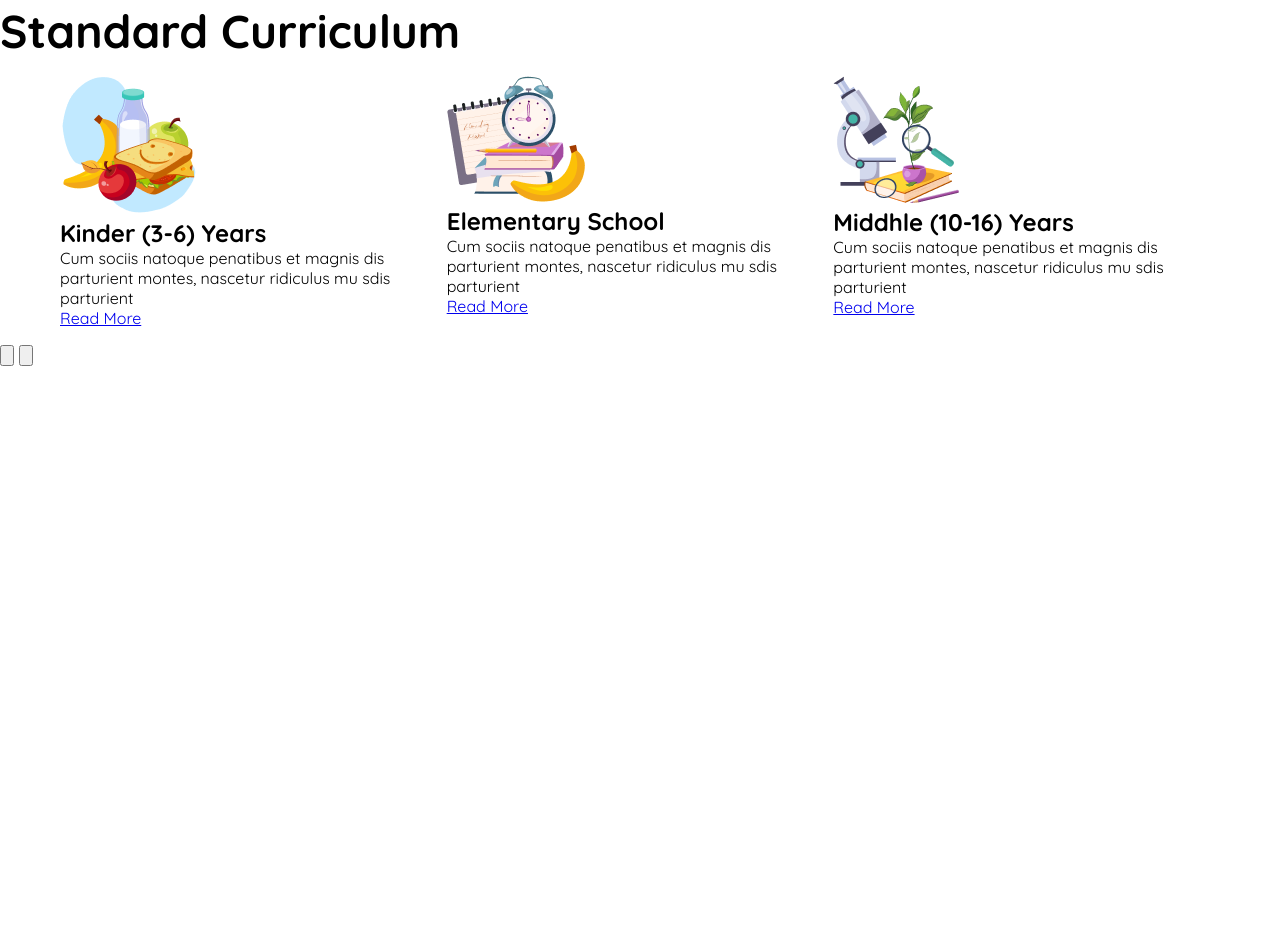
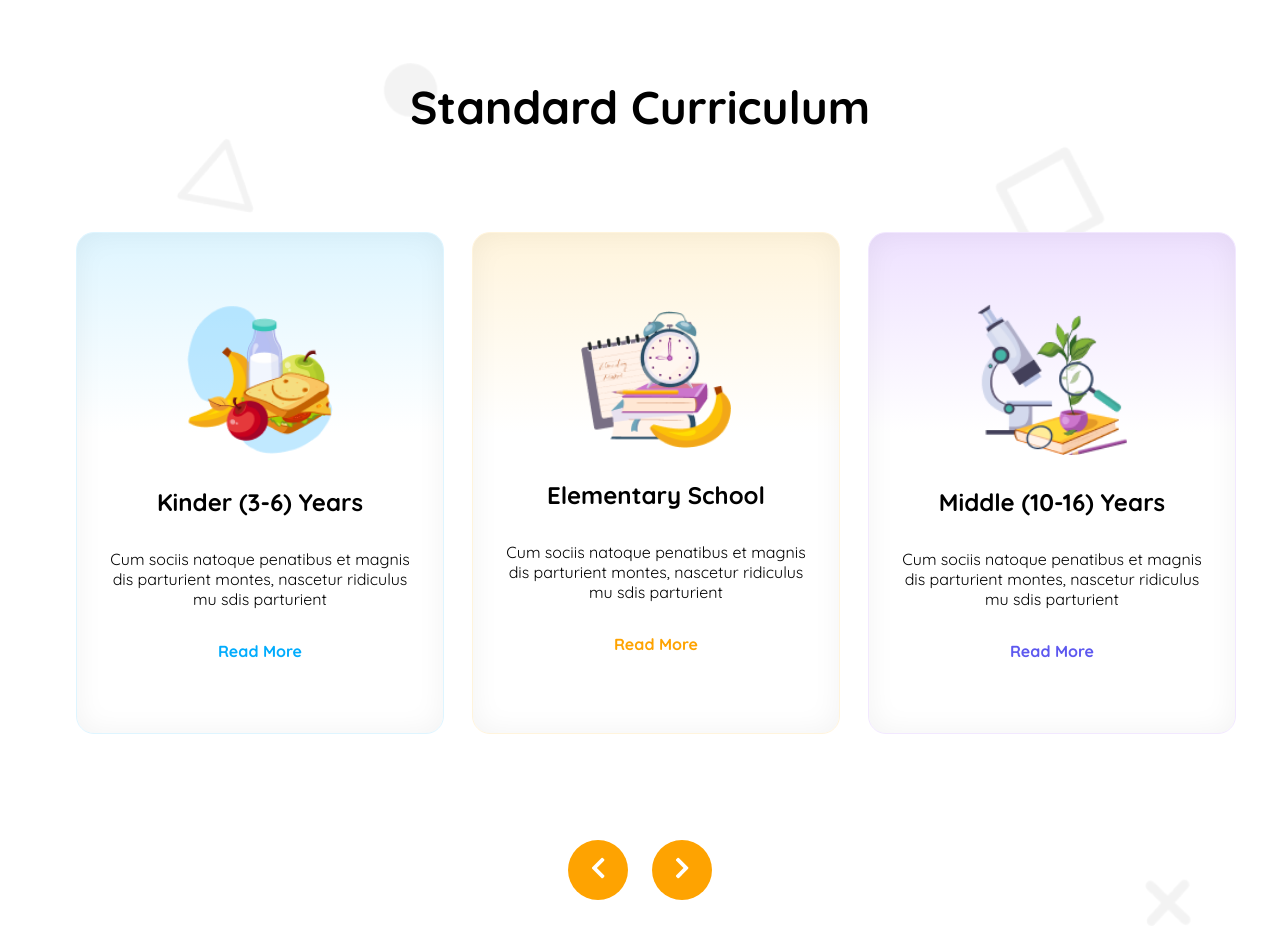
Before and after one commit to zer0-webdev/B11-A2-Kids-School, a plain HTML site: page index.html in a window 1280 px wide. Shown: the part 701-1640 px from the top of the page. Before the commit the page ends 1067 px from the top, so only its background shows below. Drawn offline with Linux system fonts and the light colour scheme.

Commit message:
Standard Done

```diff
--- a/index.html
+++ b/index.html
@@ -59,38 +59,44 @@
     <!-- Student Curriculum -->
      <!-- Student Curriculum -->
     <section class="student-curriculum">
+        <div class="container student-container">
             <h2 class="student-section-heading">
                 Standard Curriculum
             </h2>
             <div class="container">
-            <div class="curriculum-card">
+                <div class="curriculum-card gr-blue">
                     <img src="assets/kinder.png" alt="kinder">
                     <h3>Kinder (3-6) Years</h3>
                     <p>Cum sociis natoque penatibus et magnis
                         dis parturient montes, nascetur ridiculus
                         mu sdis parturient</p>
-                <a href="#">Read More</a>
+                    <a href="#" class="text-sky">Read More</a>
                 </div>
-            <div class="curriculum-card">
+                <div class="curriculum-card gr-orange">
                     <img src="assets/elementary.png" alt="elementary">
                     <h3>Elementary School</h3>
                     <p>Cum sociis natoque penatibus et magnis
                         dis parturient montes, nascetur ridiculus
                         mu sdis parturient</p>
-                <a href="#">Read More</a>
+                    <a href="#" class="text-orange">Read More</a>
                 </div>
-            <div class="curriculum-card">
+                <div class="curriculum-card gr-purple">
                     <img src="assets/middle.png" alt="Middle School">
-                <h3>Middhle (10-16) Years</h3>
+                    <h3>Middle (10-16) Years</h3>
                     <p>Cum sociis natoque penatibus et magnis
                         dis parturient montes, nascetur ridiculus
                         mu sdis parturient</p>
-                <a href="#">Read More</a>
+                    <a href="#" class="text-purple">Read More</a>
                 </div>
             </div>
             <div class="slider-btn-box">
-            <button class="slider-btn slider-left"></button>
-            <button class="slider-btn slider-right"></button>
+                <button class="slider-btn">
+                    <img src="assets/icon-left.png" alt="slider btn left">
+                </button>
+                <button class="slider-btn ">
+                    <img src="assets/icon-right.png" alt="slider btn right">
+                </button>
+            </div>
         </div>
     </section>
 </body>
--- a/styles/style.css
+++ b/styles/style.css
@@ -233,3 +233,86 @@ header{
 }
 
 /* Student Curriculum */
+.student-curriculum{
+
+    background-image: url('../assets/bg.png');
+    background-repeat: no-repeat;
+    background-size: cover;
+    background-position: center;
+}
+.student-container{
+    flex-direction: column;
+    justify-content: center;
+    align-items: center;
+    margin: 60px auto;
+}
+.student-container .container{
+    margin: 80px auto;
+    justify-content: center;
+    gap: 28px;
+}
+
+.curriculum-card{
+    width: 370px;
+    height: 480px;
+    border-radius: 18px;
+    display: flex;
+    flex-flow: column nowrap;
+    justify-content: center;
+    align-items: center;
+    padding: 10px 30px;
+}
+.curriculum-card *{
+    margin-bottom: 32px;
+}
+.gr-blue{
+    border: 1px solid rgb(222, 245, 255);
+    box-shadow: inset 0px 0px 28.3px 0.94px rgba(0, 0, 0, 0.05);
+    background: linear-gradient(180.00deg, rgb(222, 245, 255),rgba(255, 255, 255, 0) 40%),rgb(255, 255, 255);
+}
+.gr-orange{
+    border: 1px solid rgb(255, 244, 220);
+    box-shadow: inset 0px 0px 28.3px 0.94px rgba(0, 0, 0, 0.05);
+    background: linear-gradient(180.00deg, rgb(255, 244, 220),rgba(255, 255, 255, 0) 40%),rgb(255, 255, 255);
+}
+.gr-purple{
+    border: 1px solid rgb(242, 232, 255);
+    box-shadow: inset 0px 0px 28.3px 0.94px rgba(0, 0, 0, 0.05);
+    background: linear-gradient(180.00deg, rgb(238, 225, 255),rgba(255, 255, 255, 0) 40%),rgb(255, 255, 255);
+}
+.curriculum-card img{
+    width: 150px;
+}
+.curriculum-card h3{}
+.curriculum-card p{
+    text-align: center;
+}
+.curriculum-card a{
+    text-decoration: none;
+    font-weight: 700;
+    margin-bottom: 0;
+    transition: 0.4s;
+}
+.curriculum-card a:hover{
+    transform: scale(1.2);
+}
+
+.slider-btn{
+    background-color: #FEA301;
+    border: 0;
+    border-radius: 50%;
+    width: 60px;
+    height: 60px;
+    margin: 10px;
+}
+
+@media screen and (max-width: 992px){
+    .curriculum-card{
+        width: 90%;
+       height: auto;
+       padding: 36px 28px 36px 28px;
+    }
+    .slider-btn{
+        display: none;
+    }
+}
```
Also changed, not shown: assets/icon-left.png (added), assets/icon-right.png (added). Lines whose indentation alone changed are shown as unchanged.
